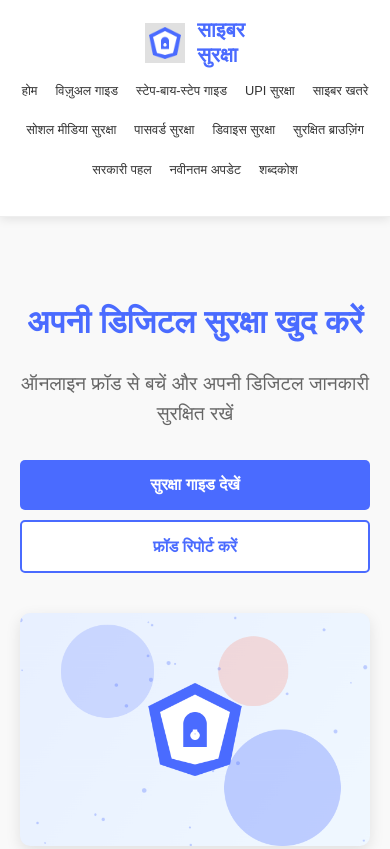
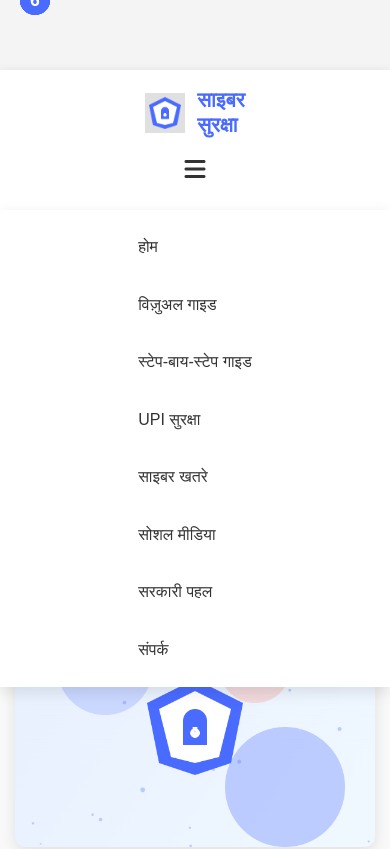
Before and after one commit to Ramdevnai/rdnai123.github.io, a plain HTML site: page index.html in a window 390 px wide. Shown: the top 849 px of the page. Drawn offline with Linux system fonts and the light colour scheme.

Commit message:
Added mobile-friendly design and improved navigation

```diff
--- a/index.html
+++ b/index.html
@@ -19,20 +19,19 @@
                     <h2>सुरक्षा</h2>
                 </div>
             </div>
+            <button class="mobile-menu-btn">
+                <i class="fas fa-bars"></i>
+            </button>
             <nav class="main-nav">
-                <ul class="main-menu">
+                <ul>
                     <li><a href="#home">होम</a></li>
                     <li><a href="#visual-guide">विज़ुअल गाइड</a></li>
-                    <li><a href="#step-guides">स्टेप-बाय-स्टेप गाइड</a></li>
+                    <li><a href="#step-guide">स्टेप-बाय-स्टेप गाइड</a></li>
                     <li><a href="#upi-safety">UPI सुरक्षा</a></li>
                     <li><a href="#cyber-threats">साइबर खतरे</a></li>
-                    <li><a href="#social-media">सोशल मीडिया सुरक्षा</a></li>
-                    <li><a href="#password-security">पासवर्ड सुरक्षा</a></li>
-                    <li><a href="#device-security">डिवाइस सुरक्षा</a></li>
-                    <li><a href="#safe-browsing">सुरक्षित ब्राउज़िंग</a></li>
-                    <li><a href="#govt-initiatives">सरकारी पहल</a></li>
-                    <li><a href="#news-updates">नवीनतम अपडेट</a></li>
-                    <li><a href="#tech-glossary">शब्दकोश</a></li>
+                    <li><a href="#social-media">सोशल मीडिया</a></li>
+                    <li><a href="#government">सरकारी पहल</a></li>
+                    <li><a href="#contact">संपर्क</a></li>
                 </ul>
             </nav>
         </div>
--- a/styles.css
+++ b/styles.css
@@ -17,6 +17,180 @@
     --header-bg: #fff;
     --footer-bg: #333;
     --footer-text: #fff;
+}
+
+* {
+    margin: 0;
+    padding: 0;
+    box-sizing: border-box;
+}
+
+body {
+    font-family: 'Hind', 'Arial', sans-serif;
+    line-height: 1.6;
+    background-color: var(--bg-color);
+    color: var(--text-color);
+}
+
+.container {
+    max-width: var(--max-width);
+    margin: 0 auto;
+    padding: 0 20px;
+}
+
+/* Header Styles */
+.main-header {
+    background-color: var(--header-bg);
+    box-shadow: var(--box-shadow);
+    position: fixed;
+    width: 100%;
+    top: 0;
+    z-index: 1000;
+}
+
+.main-header .container {
+    display: flex;
+    justify-content: space-between;
+    align-items: center;
+    padding: 1rem 20px;
+}
+
+.logo-container {
+    display: flex;
+    align-items: center;
+    gap: 1rem;
+}
+
+.logo-container img {
+    height: 50px;
+    width: auto;
+}
+
+.logo-text h1, .logo-text h2 {
+    font-size: 1.5rem;
+    line-height: 1.2;
+}
+
+.mobile-menu-btn {
+    display: none;
+    background: none;
+    border: none;
+    font-size: 1.5rem;
+    color: var(--text-color);
+    cursor: pointer;
+    padding: 0.5rem;
+}
+
+.main-nav ul {
+    display: flex;
+    list-style: none;
+    gap: 2rem;
+}
+
+.main-nav a {
+    color: var(--text-color);
+    text-decoration: none;
+    font-weight: 500;
+    transition: color 0.3s ease;
+}
+
+.main-nav a:hover {
+    color: var(--primary-color);
+}
+
+/* Mobile Responsive Styles */
+@media (max-width: 768px) {
+    .mobile-menu-btn {
+        display: block;
+    }
+
+    .main-nav {
+        display: none;
+        position: absolute;
+        top: 100%;
+        left: 0;
+        width: 100%;
+        background-color: var(--header-bg);
+        box-shadow: var(--box-shadow);
+        padding: 1rem 0;
+    }
+
+    .main-nav.active {
+        display: block;
+    }
+
+    .main-nav ul {
+        flex-direction: column;
+        gap: 1rem;
+        padding: 0 20px;
+    }
+
+    .main-nav a {
+        display: block;
+        padding: 0.5rem 0;
+    }
+
+    .container {
+        padding: 0 15px;
+    }
+
+    .logo-container img {
+        height: 40px;
+    }
+
+    .logo-text h1, .logo-text h2 {
+        font-size: 1.2rem;
+    }
+
+    /* Adjust section padding for mobile */
+    section {
+        padding: 3rem 0;
+    }
+
+    /* Make cards stack on mobile */
+    .card-grid {
+        grid-template-columns: 1fr;
+        gap: 1rem;
+    }
+
+    /* Adjust text sizes for mobile */
+    h1 {
+        font-size: 2rem;
+    }
+
+    h2 {
+        font-size: 1.5rem;
+    }
+
+    p {
+        font-size: 1rem;
+    }
+
+    /* Make tables responsive */
+    .table-responsive {
+        overflow-x: auto;
+        -webkit-overflow-scrolling: touch;
+    }
+
+    table {
+        min-width: 600px;
+    }
+}
+
+/* Add smooth scrolling */
+html {
+    scroll-behavior: smooth;
+}
+
+/* Add padding to body to account for fixed header */
+body {
+    padding-top: 80px;
+}
+
+@media (max-width: 768px) {
+    body {
+        padding-top: 70px;
+    }
 }
 
 /* Remove Dark Theme */
@@ -33,19 +207,6 @@
     --box-shadow: 0 5px 15px rgba(0, 0, 0, 0.3);
 } */
 
-* {
-    margin: 0;
-    padding: 0;
-    box-sizing: border-box;
-}
-
-body {
-    font-family: 'Hind', 'Arial', sans-serif;
-    line-height: 1.6;
-    background-color: var(--bg-color);
-    color: var(--text-color);
-}
-
 a {
     text-decoration: none;
     color: var(--text-color);
@@ -57,13 +218,6 @@ ul {
 
 img {
     max-width: 100%;
-}
-
-.container {
-    max-width: var(--max-width);
-    margin: 0 auto;
-    padding: 0 20px;
-    overflow: hidden;
 }
 
 .btn {
```
Also changed, not shown: script.js (+20 -5 lines).
